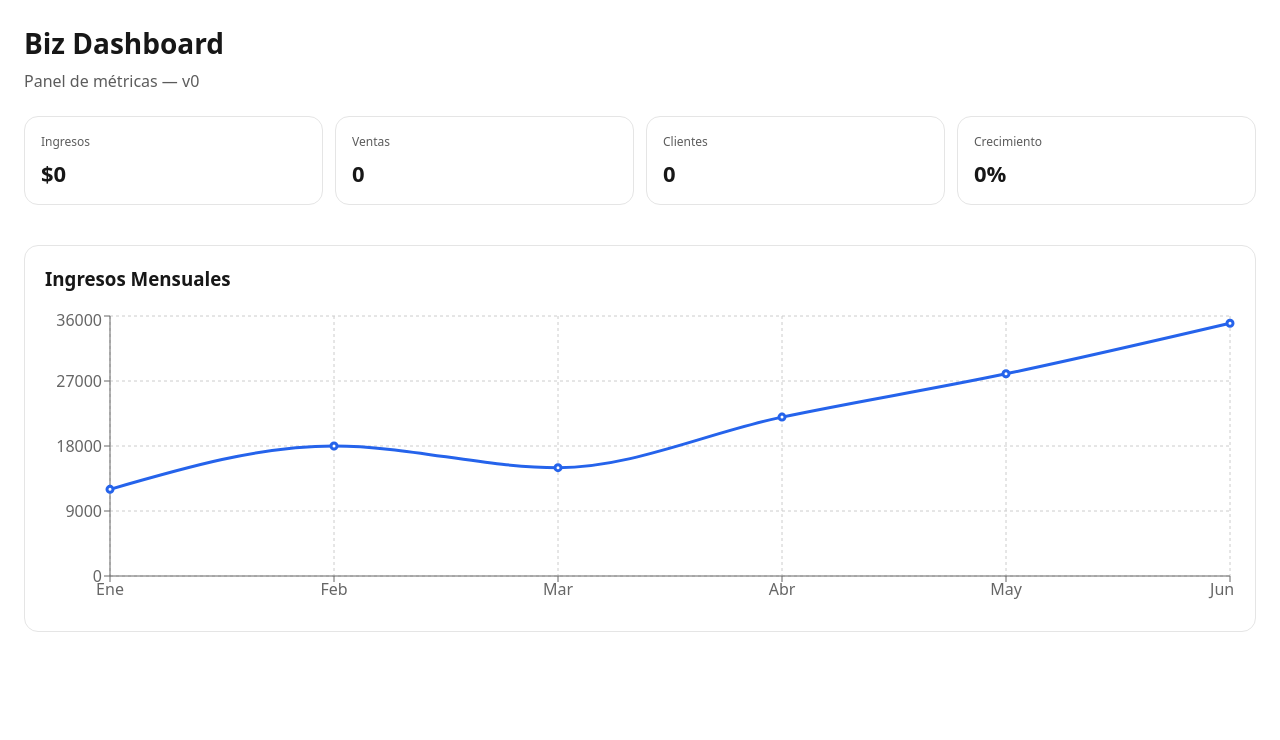
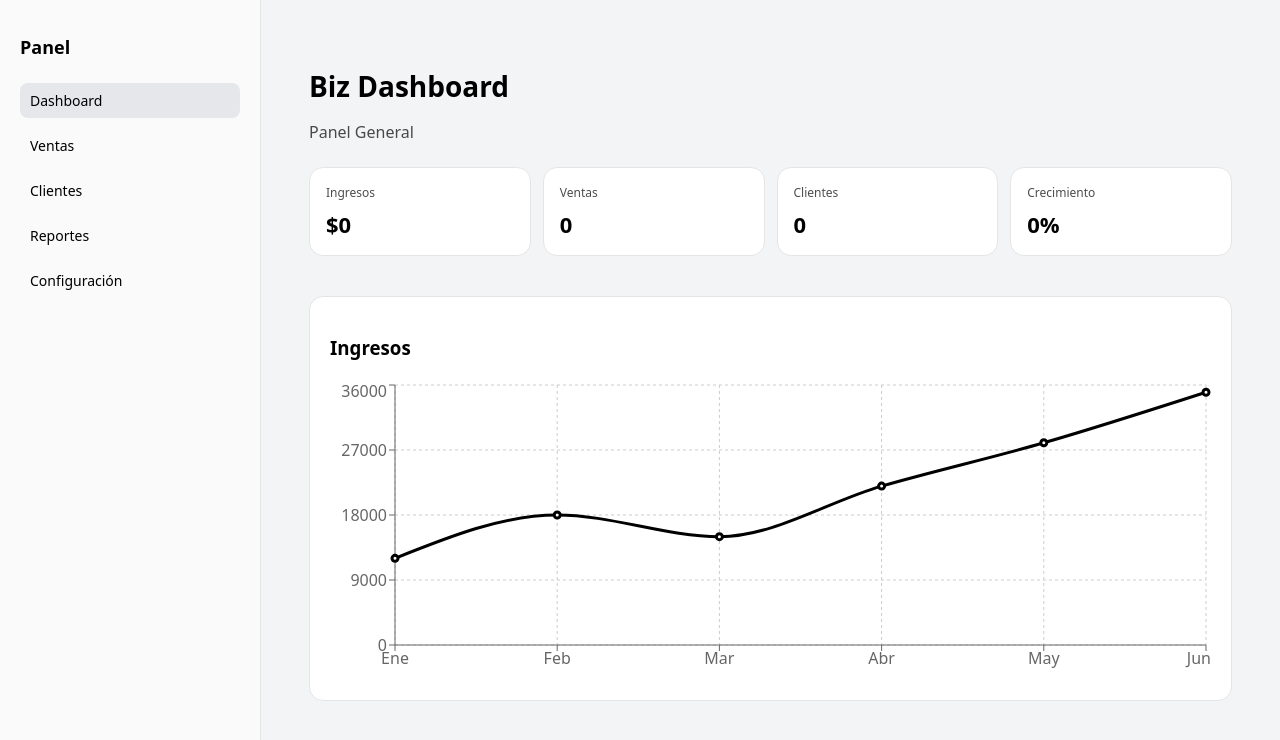
Before and after one commit to ipiseradev/biz-dashboard, a Next.js app: page / in a window 1280 px wide. Shown: the top 740 px of the page. Built offline with nearby package versions, Linux system fonts and the light colour scheme.

Commit message:
feat: add SaaS layout with sidebar

```diff
--- a/src/app/layout.tsx
+++ b/src/app/layout.tsx
@@ -1,31 +1,19 @@
-import type { Metadata } from "next";
-import { Geist, Geist_Mono } from "next/font/google";
-import "./globals.css";
-
-const geistSans = Geist({
-  variable: "--font-geist-sans",
-  subsets: ["latin"],
-});
-
-const geistMono = Geist_Mono({
-  variable: "--font-geist-mono",
-  subsets: ["latin"],
-});
-
-export const metadata: Metadata = {
-  title: "Create Next App",
-  description: "Generated by create next app",
-};
+import Sidebar from "@/components/Sidebar";
 
 export default function RootLayout({
   children,
-}: Readonly<{
+}: {
   children: React.ReactNode;
-}>) {
+}) {
   return (
-    <html lang="en">
-      <body className={`${geistSans.variable} ${geistMono.variable}`}>
-        {children}
+    <html lang="es">
+      <body style={{ margin: 0, fontFamily: "system-ui" }}>
+        <div style={{ display: "flex" }}>
+          <Sidebar />
+          <main style={{ flex: 1, padding: 24, background: "#f3f4f6" }}>
+            {children}
+          </main>
+        </div>
       </body>
     </html>
   );
--- a/src/app/page.tsx
+++ b/src/app/page.tsx
@@ -4,7 +4,7 @@ export default function Home() {
   return (
     <main style={{ padding: 24, fontFamily: "system-ui" }}>
       <h1 style={{ fontSize: 28, marginBottom: 8 }}>Biz Dashboard</h1>
-      <p style={{ opacity: 0.7, marginBottom: 24 }}>Panel de métricas — v0</p>
+      <p style={{ opacity: 0.7, marginBottom: 24 }}> Panel General </p>
 
       <section
         style={{
--- a/src/components/SalesChart.tsx
+++ b/src/components/SalesChart.tsx
@@ -23,7 +23,7 @@ export default function SalesChart() {
         border: "1px solid #e5e5e5",
       }}
     >
-      <h3 style={{ marginBottom: 20 }}>Ingresos Mensuales</h3>
+      <h3 style={{ marginBottom: 20 }}>Ingresos</h3>
 
       <ResponsiveContainer width="100%" height={300}>
         <LineChart data={salesData}>
@@ -34,7 +34,7 @@ export default function SalesChart() {
           <Line
             type="monotone"
             dataKey="revenue"
-            stroke="#2563eb"
+            stroke="#000000"
             strokeWidth={3}
           />
         </LineChart>
--- /dev/null
+++ b/src/components/Sidebar.tsx
@@ -0,0 +1,39 @@
+export default function Sidebar() {
+  return (
+    <aside
+      style={{
+        width: 220,
+        height: "100vh",
+        borderRight: "1px solid #e5e5e5",
+        padding: 20,
+        background: "#fafafa",
+      }}
+    >
+      <h2 style={{ fontSize: 18, marginBottom: 24 }}>Panel </h2>
+
+      <nav style={{ display: "flex", flexDirection: "column", gap: 10 }}>
+        <Item text="Dashboard" active />
+        <Item text="Ventas" />
+        <Item text="Clientes" />
+        <Item text="Reportes" />
+        <Item text="Configuración" />
+      </nav>
+    </aside>
+  );
+}
+
+function Item({ text, active = false }: { text: string; active?: boolean }) {
+  return (
+    <div
+      style={{
+        padding: "8px 10px",
+        borderRadius: 8,
+        background: active ? "#e5e7eb" : "transparent",
+        cursor: "pointer",
+        fontSize: 14,
+      }}
+    >
+      {text}
+    </div>
+  );
+}
```
